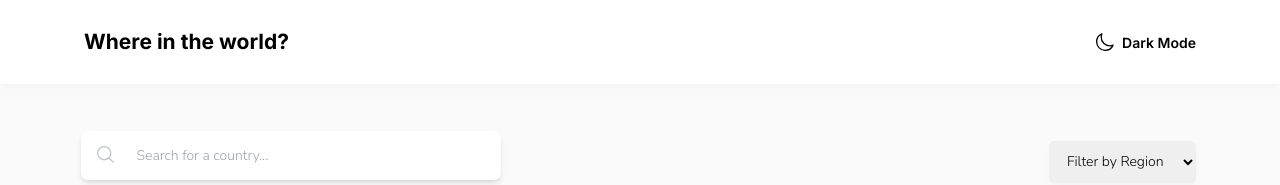
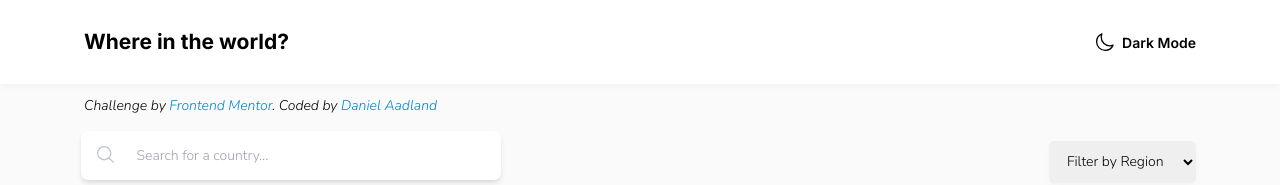
Before and after one commit to GreenCitrus6/FM-rest-countries, a Next.js app: page / in a window 1280 px wide. Shown: the top 185 px of the page. Built offline with nearby package versions, Linux system fonts and the light colour scheme; no server answers.

Commit message:
Added attribution to Frontend Mentor and my name.

```diff
--- a/src/app/layout.js
+++ b/src/app/layout.js
@@ -6,8 +6,8 @@ import HandleDarkMode from './handledarkmode'
 const inter = Inter({ subsets: ['latin'] })
 
 export const metadata = {
-  title: 'Create Next App',
-  description: 'Generated by create next app',
+  title: 'REST Api Country Viewer',
+  description: 'Challenge on Frontend Mentor, project created with Next.js',
 }
 
 export default function RootLayout({ children }) {
--- a/src/app/page.js
+++ b/src/app/page.js
@@ -163,7 +163,18 @@ export default function Home() {
     dark:bg-dark-very-dark-blue">
       <main className="flex flex-col
       w-full">
-
+        <div className="italic absolute left-4 top-[6.75rem]
+        md:left-8
+        xl:left-24
+        dark:text-light-white">
+          <p>Challenge by <Link
+          href="https://www.frontendmentor.io/challenges/rest-countries-api-with-color-theme-switcher-5cacc469fec04111f7b848ca"
+          target="_blank"
+          className="text-sky-600">Frontend Mentor</Link>. Coded by <Link
+          href="https://github.com/GreenCitrus6"
+          target="_blank"
+          className="text-sky-600">Daniel Aadland</Link></p>
+        </div>
         <div className="sm:flex sm:flex-row sm:items-center
         sm:px-8 sm:mt-8
         xl:px-24">
--- a/src/app/pages/countrydetails/page.js
+++ b/src/app/pages/countrydetails/page.js
@@ -335,6 +335,18 @@ export default function CountryDetails() {
             </div>
             </div>
 
+            <div className="italic absolute left-4 top-[6.75rem]
+            md:left-8
+            xl:left-24
+            dark:text-light-white">
+                <p>Challenge by <Link
+                    href="https://www.frontendmentor.io/challenges/rest-countries-api-with-color-theme-switcher-5cacc469fec04111f7b848ca"
+                    target="_blank"
+                    className="text-sky-600">Frontend Mentor</Link>. Coded by <Link
+                    href="https://github.com/GreenCitrus6"
+                    target="_blank"
+                    className="text-sky-600">Daniel Aadland</Link></p>
+        </div>
         </main>
     )
 }
```
